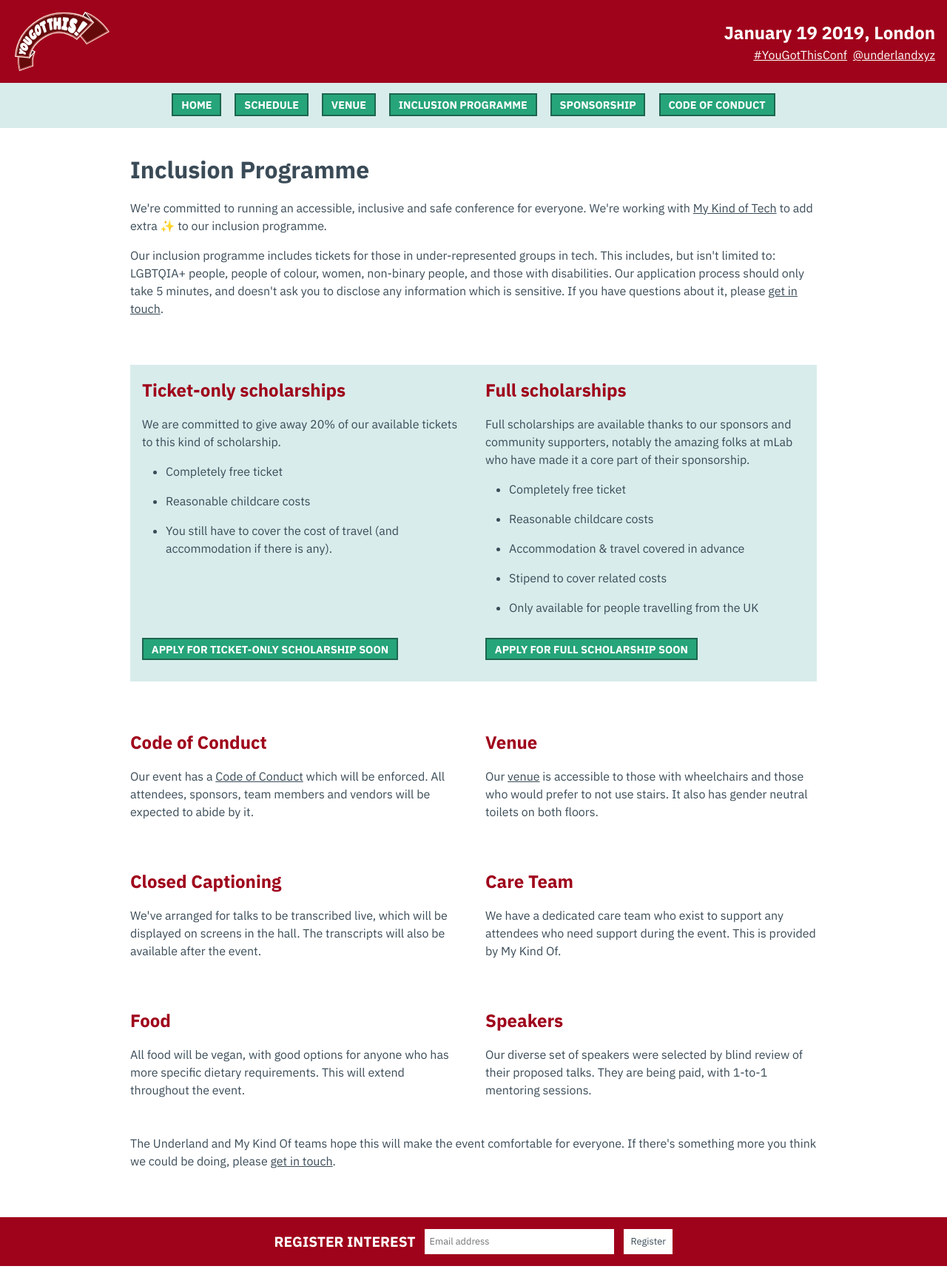
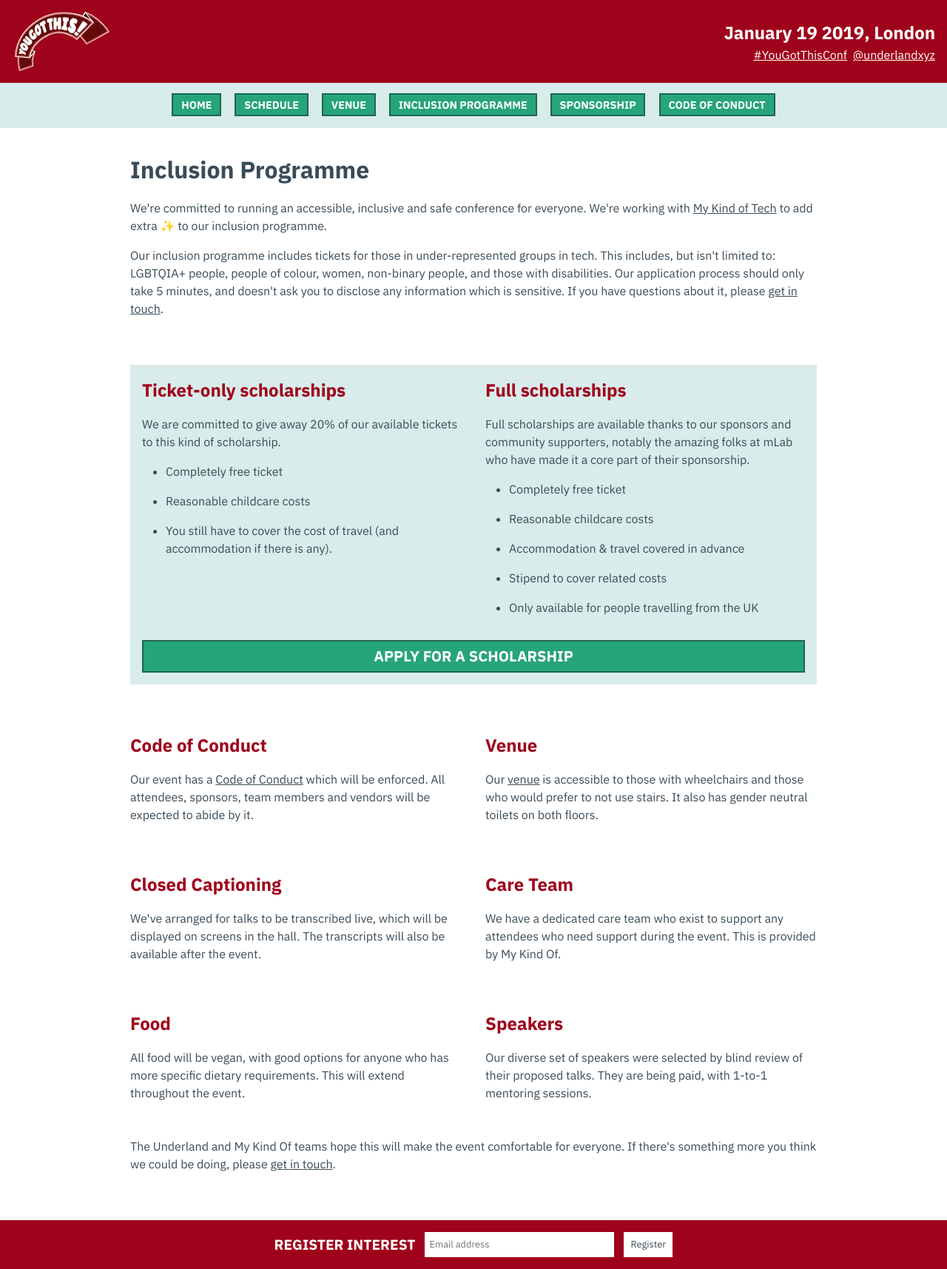
Before and after one commit to underlandxyz/2019.yougotthis.io, a Jekyll site: the page docs/inclusion.html, which Jekyll copies as it is, in a window 1280 px wide. Shown: the whole page at 74% size. Built offline with Jekyll 4.4.1, drawn with Linux system fonts in a browser that asks for light colours.

Commit message:
scholarship application live

```diff
--- a/docs/feed.xml
+++ b/docs/feed.xml
@@ -1 +1 @@
-<?xml version="1.0" encoding="utf-8"?><feed xmlns="http://www.w3.org/2005/Atom" ><generator uri="https://jekyllrb.com/" version="3.8.3">Jekyll</generator><link href="http://localhost:4000/feed.xml" rel="self" type="application/atom+xml" /><link href="http://localhost:4000/" rel="alternate" type="text/html" /><updated>2018-10-03T16:05:13+01:00</updated><id>http://localhost:4000/</id><title type="html">You Got This</title><subtitle>An affordable one-stream conference for junior developers and designers on skills needed for a happy, healthy work life.</subtitle></feed>
+<?xml version="1.0" encoding="utf-8"?><feed xmlns="http://www.w3.org/2005/Atom" ><generator uri="https://jekyllrb.com/" version="3.8.3">Jekyll</generator><link href="http://localhost:4000/feed.xml" rel="self" type="application/atom+xml" /><link href="http://localhost:4000/" rel="alternate" type="text/html" /><updated>2018-10-07T10:44:22+01:00</updated><id>http://localhost:4000/</id><title type="html">You Got This</title><subtitle>An affordable one-stream conference for junior developers and designers on skills needed for a happy, healthy work life.</subtitle></feed>
--- a/docs/inclusion.html
+++ b/docs/inclusion.html
@@ -125,9 +125,6 @@
             <li>You still have to cover the cost of travel (and accommodation if there is any).</li>
           </ul>
         </div>
-        <div class="link">
-          <a href="#">Apply for ticket-only scholarship soon</a>
-        </div>
       </div>
       <div class="box">
         <div class="top">
@@ -141,11 +138,9 @@
             <li>Only available for people travelling from the UK</li>
           </ul>
         </div>
-        <div class="link">
-          <a href="#">Apply for full scholarship soon</a>
-        </div>
       </div>
     </div>
+    <a href="https://goo.gl/forms/JAJvgJqCbWkr3NR33" class="link">Apply for a scholarship</a>
   </div>
   <div class="boxes">
     <div class="box">
@@ -194,8 +189,12 @@
   justify-content: space-between;
 }
 .tickets .link {
-  margin-top: 1em;
+  margin-top: 0;
   margin-bottom: 0;
+  width: 100%;
+  display: block;
+  font-size: 1.25em;
+  text-align: center;
 }
 .tickets .top,
 .tickets .boxes {
```
Also changed, not shown: inclusion.md (+6 -7 lines).
